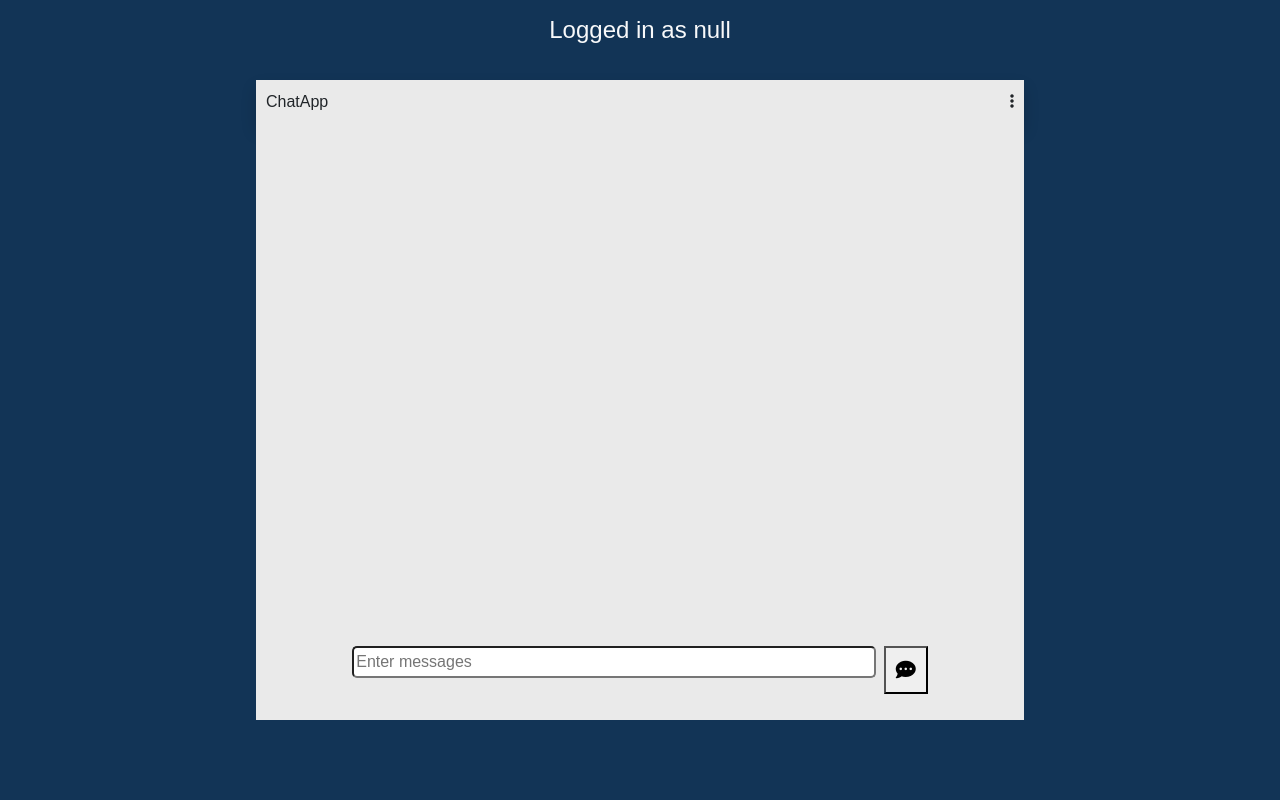
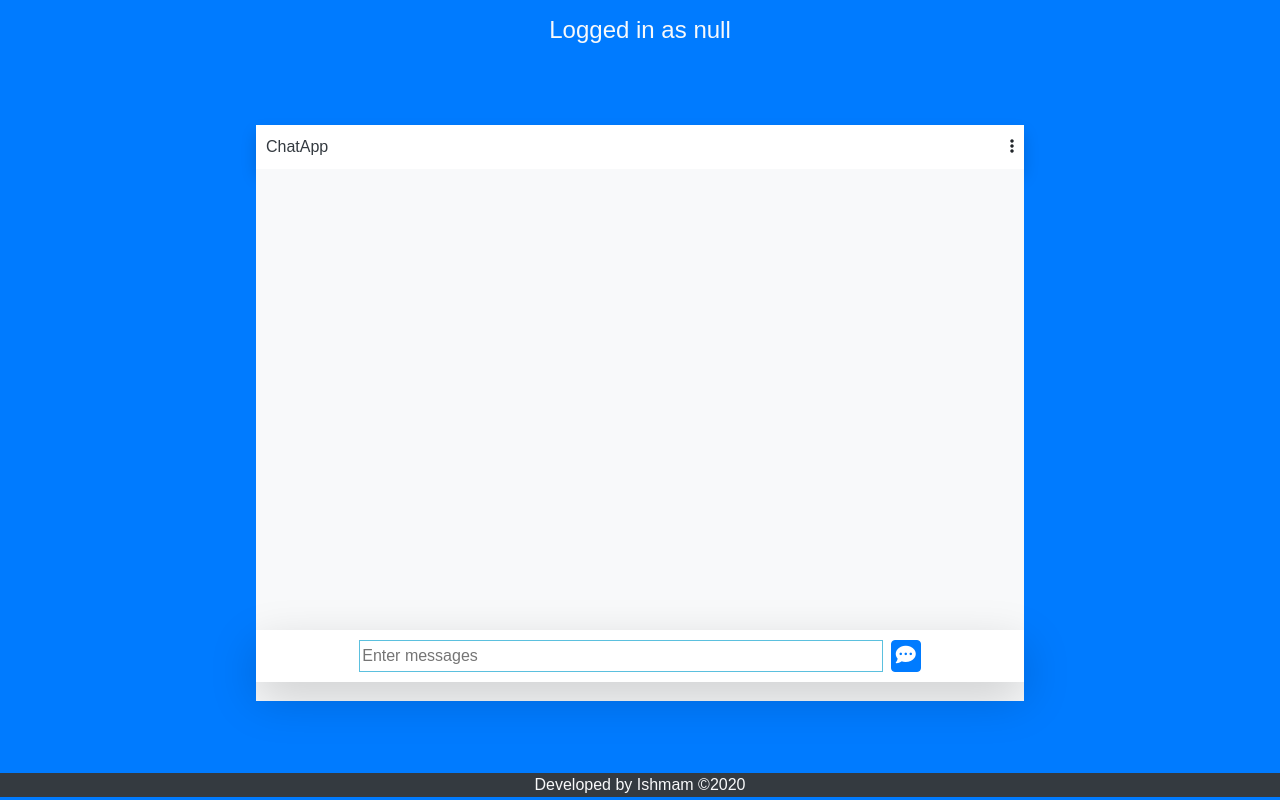
Before and after one commit to IshmamR/ChatApp, a PHP site: page /main.php in a window 1280 px wide. Run offline with PHP 8.4, Linux system fonts and the light colour scheme; some libraries are stand-ins or nearby versions.

Commit message:
added some designs

```diff
--- a/chatApp/index.php
+++ b/chatApp/index.php
@@ -4,7 +4,7 @@
 <head>
 	<meta charset="utf-8">
 	<meta name="viewport" content="width=device-width initial-scale=1.0">
-	<title>ChatApp</title>
+	<title>ChatApp - login</title>
 	<script src="https://kit.fontawesome.com/b3a4cf9dc1.js" crossorigin="anonymous"></script>
 	<style type="text/css">
 		body {
--- a/chatApp/main.css
+++ b/chatApp/main.css
@@ -1,13 +1,16 @@
 html {
-	overflow: hidden;
+	overflow-x: hidden;
 }
 body {
-	background-color:#123456;
-	min-height: 100%;
+	min-height: 100vh;
 	font-family: arial, sans-serif;
 }
 div{
 
+}
+.hero {
+	position: relative;
+	min-height: 90vh;
 }
 .main {
 	position:absolute;
@@ -16,10 +19,6 @@ div{
 	transform:translate(-50%,-50%);
 	height:80%;
 	width:60%;
-	background-color:#EAEAEA;
-}
-.main div {
-	background-color:#eaeaea;
 }
 
 .head {
@@ -51,7 +50,7 @@ div{
 .bod ul li {
 	list-style:none;
 	display:block;
-	margin:7px 3px;
+	margin:2px 3px;
 }
 
 .other {
@@ -75,18 +74,17 @@ div{
 	display: flex;
 	justify-content: center;
 }
-.sender input {
+#message {
 	margin-right:0.5rem;
-	border-radius:5px;
 	min-width: 70%;
 	height: 2rem;
+	border: 1px solid #5bc0de;
 }
-
-.sender button {
-	padding: 10px;
+#message:focus {
+	outline: none;
+	border: none;
+	border-bottom: 1px solid #0275d8;
 }
-
-
 
 @media only screen and (max-width: 750px) {
 	.main {
@@ -96,7 +94,3 @@ div{
 
 
 /* ----- */
-.logo
-{
-	background-color: #444;
-}
--- a/chatApp/main.js
+++ b/chatApp/main.js
@@ -13,7 +13,7 @@
 
 	////////////////////////////////////////////
 	var myName = localStorage.getItem("user");
-	console.log(myName);
+	// console.log(myName);
 
 	function sendMsg() {
 
@@ -25,6 +25,8 @@
 		});
 
 		document.querySelector("#message").value = ""; // Removing text from the input box
+
+		setTimeout(scrolled, 100);
 
 		return false;
 	}
--- a/chatApp/main.php
+++ b/chatApp/main.php
@@ -19,13 +19,16 @@
 			<link rel="stylesheet" href="https://stackpath.bootstrapcdn.com/bootstrap/4.5.2/css/bootstrap.min.css" integrity="sha384-JcKb8q3iqJ61gNV9KGb8thSsNjpSL0n8PARn9HuZOnIxN0hoP+VmmDGMN5t9UJ0Z" crossorigin="anonymous">
 			<link rel="stylesheet" type="text/css" href="main.css">
 		</head>
-		<body>
+		<body class="bg-primary">
 			<div class="text-center text-light container-fluid pt-3">
 				<h4>Logged in as <script>document.write(localStorage.getItem('user'));</script> </h4>
 			</div>
-				<div class="main">
-						<div class="head shadow">
-								<div class="logo">
+
+			<div class="hero">
+				<div class="main bg-light">
+
+					<div class="head bg-white shadow">
+						<div class="logo text-dark">
 							<span>ChatApp</span>
 						</div>
 						<div class="links">
@@ -40,7 +43,8 @@
 							</ul>
 						</div>
 					</div>
-						<div class="bod">
+
+					<div class="bod bg-light">
 						<ul id="messages">
 							<!-- <li class="other">Hi</li>
 							<li class="other">hello</li>
@@ -49,30 +53,22 @@
 							<li class="other">hehe</li> -->
 						</ul>
 					</div>
-						<div class="sender">
+
+					<div class="sender bg-white shadow-lg">
 						<form onsubmit="return sendMsg();">
-									<input id="message" placeholder="Enter messages" autocomplete="off">
-									<button type="submit"><i class="fas fa-comment-dots fa-lg"></i></button>
+							<input class="form-field" id="message" placeholder="Enter messages" autocomplete="off" />
+							<button class="btn btn-primary px-1 py-0" type="submit">
+								<i class="fas fa-comment-dots fa-lg"></i>
+							</button>
 						</form>
+					</div>
+
 				</div>
 			</div>
 
-				<div class="modal">
-
-					<div class="modal-dialog modal-lg">
-						<div class="modal-content">
-							<div class="modal-header">
-								<h4 class="modal-title">HaHaHaHa...</h4>
-							</div>
-
-							<div class="modal-body">
-								<p>Ishmam gayyyyyy</p>
-								<img src="https://i.pinimg.com/originals/70/8d/f3/708df39ab1a928a09d5166a8d4401650.jpg" width="50%" height="auto">
-							</div>
-						</div>
-					</div>
-
-				</div>
+			<footer class="footer bg-dark text-light text-center">
+				Developed by Ishmam &copy;2020
+			</footer>
 
 				<!-- The core Firebase JS SDK is always required and must be listed first -->
 				<script src="https://www.gstatic.com/firebasejs/7.17.2/firebase-app.js"></script>
@@ -80,14 +76,16 @@
 				<script src="https://www.gstatic.com/firebasejs/7.17.2/firebase-database.js"></script>
 				<!-- TODO: Add SDKs for Firebase products that you want to use
 		 		https://firebase.google.com/docs/web/setup#available-libraries -->
-		 		<script src="https://cdnjs.cloudflare.com/ajax/libs/jquery/3.5.1/jquery.min.js" integrity="sha512-bLT0Qm9VnAYZDflyKcBaQ2gg0hSYNQrJ8RilYldYQ1FxQYoCLtUjuuRuZo+fjqhx/qtq/1itJ0C2ejDxltZVFg==" crossorigin="anonymous"></script>
 				<script src="main.js"></script>
 				<script type="text/javascript">
 					function scrolled() {
 						var items = document.querySelector("#messages");
-						items.scrollIntoView(false);
+						items.scrollIntoView({behavior: "smooth", block: "end", inline: "nearest"});
 					}
-					setInterval(scrolled, 5000);
+					window.onload = (event) => {
+						// console.log('page is fully loaded');
+						setTimeout(scrolled, 5000);
+					};
 				</script>
 		</body>
 </html>
```
Lines whose indentation alone changed are shown as unchanged.
